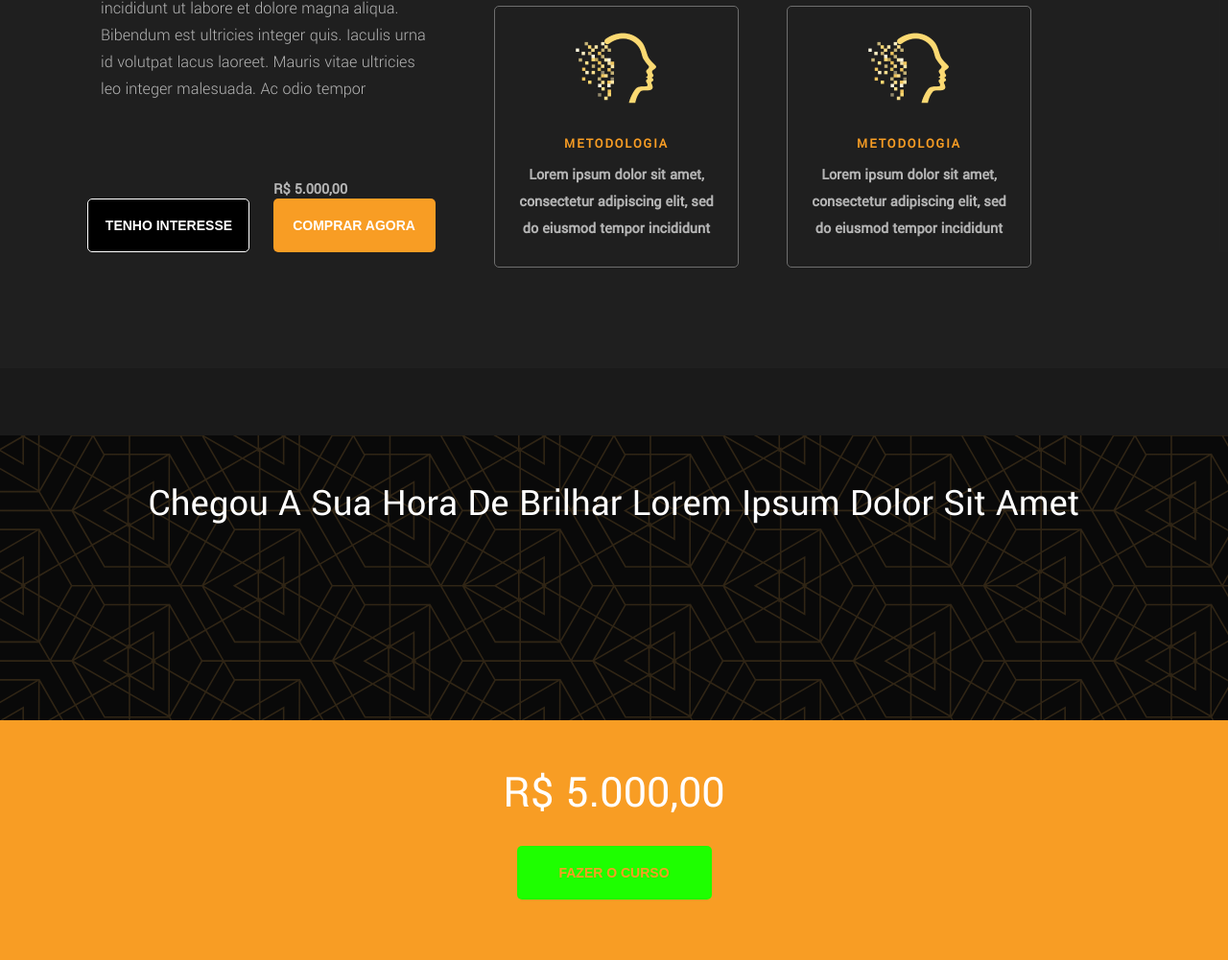
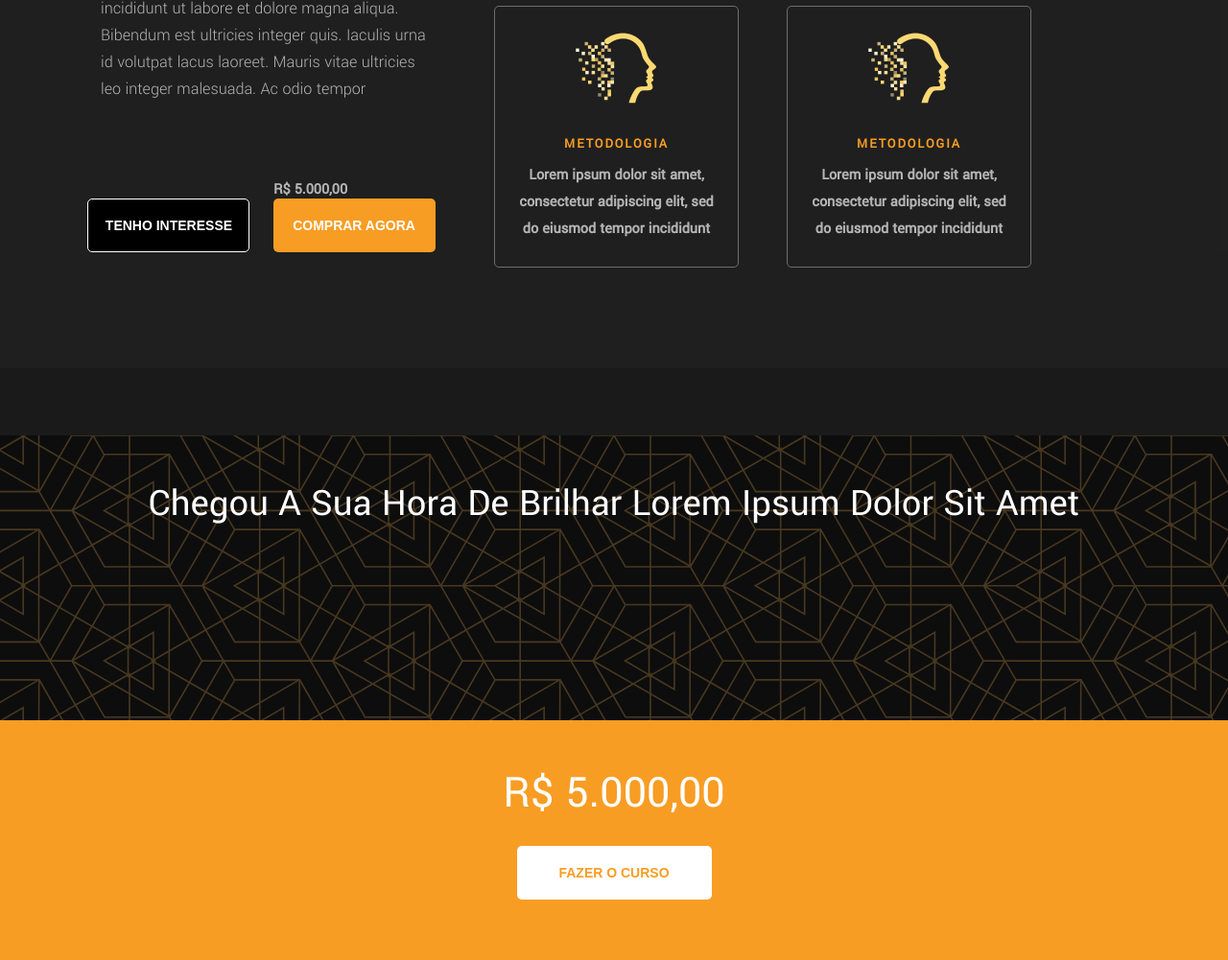
Before and after one commit to guigirotto/projeto2_raccoon, a website: page index.html in a window 1280 px wide. Shown: the part 1262-2263 px from the top of the page at 96% size. Drawn offline with Linux system fonts and the light colour scheme; files whose address does not match are found by name.

Commit message:
modificaçoes pg 3

```diff
--- a/index.html
+++ b/index.html
@@ -83,21 +83,19 @@
     </section>
 
     <section id="#pg3">
-        <div class="bg_pg3">
-            <div class="container">
-                <div class="brilhar">
-                    <div class="brilhar__txt">
-                         <h3>Chegou a sua hora de brilhar lorem ipsum dolor sit amet</h3>
-                     </div>
+        <div class="MakeCourse">
+            <div class="MakeCourse__box1">
+                <div class="MakeCourse__box1__conteudo">
+                    <h3>Chegou a sua hora de brilhar lorem ipsum dolor sit amet</h3>
                 </div>
             </div>
-        </div>
-        <div class="box__pg3">
-            <div class="box__conteudo">
-                <h2>R$ 5.000,00</h2>
-                <button class="box__conteudo--btn">fazer o curso</button>
+            <div class="MakeCourse__box2">
+                <div class="MakeCourse__box2__conteudo">
+                    <h2>R$ 5.000,00</h2>
+                    <button class="MakeCourse__btn">fazer o curso</button>
+                </div>
             </div>
-        </div>
+        <div>
     </section>
 </body>
 </html>
--- a/style/scss/_colors2.scss
+++ /dev/null
@@ -1 +0,0 @@
-$fudeu: rgb(30, 255, 0);
--- a/style/scss/style.scss
+++ b/style/scss/style.scss
@@ -2,7 +2,6 @@
 @import url('https://fonts.googleapis.com/css2?family=Yantramanav:wght@300;400&display=swap');
 /*======= IMPORTAR ARQUIVOS SCSS =======*/
 @import './colors';
-@import './colors2';
 @import './functions';
 
 
@@ -328,37 +327,34 @@ body{
 /*========================== INICIO PG 3=========================*/
 
 
-.bg_pg3{
+.MakeCourse{
+
+    &__box1{
         margin-top: 70px;;
         width: 100%;
         height:297px;
-    background-image: linear-gradient(rgba(0, 0, 0, 0.67), rgba(0, 0, 0, 0.67)), url("../img/bg.svg");
+        background-image: linear-gradient(rgba(0, 0, 0, 0.5), rgba(0, 0, 0, 0.5)), url("../../img/bg.svg");
+
+        &__conteudo{
+            margin: 0 40px;;
+            text-align:center;
+            padding-top: 45px;
         }
-
-
-
-.brilhar{
-
-    &__txt{
-        margin: 0 40px;
-        padding-top: 45px;;
-    }
-
-    &__txt h3{
+        &__conteudo h3{
             color: rgb(255, 255, 255);
             font-size: 40.5px;
             text-transform: capitalize;
             font-weight:normal;
         }
+
     }
 
-.box__pg3{
+    &__box2{
         width: 100%;
         height: 250px;
         background-color: $laranja;
-}
 
-.box__conteudo{
+        &__conteudo{
             align-items:center;
             text-align: center;
             padding: 45px 0;
@@ -369,12 +365,14 @@ body{
                 color: #fff;
                 margin-bottom: 24px;
             }
+        }
+    }
 
-    &--btn{
+    &__btn{
         width: 203px;
         height: 56px;
         border-radius: 5px;
-        background: $fudeu;
+        background: #fff;
         border: none;
         color: $laranja;
         font-size:14px;
```
Also changed, not shown: style/css/style.css. Lines whose indentation alone changed are shown as unchanged.
